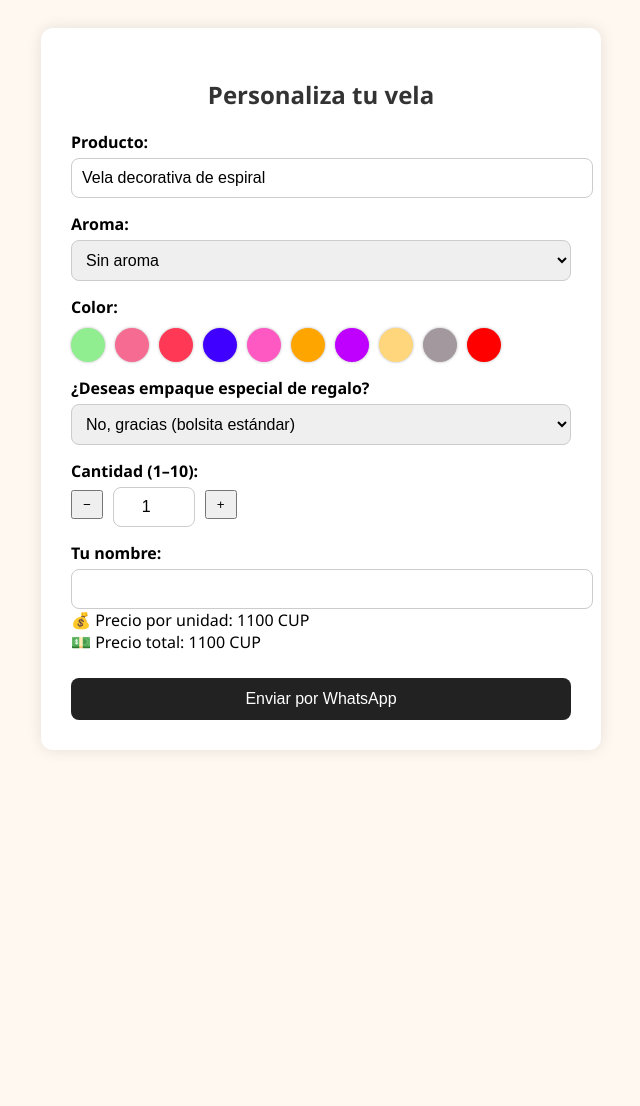
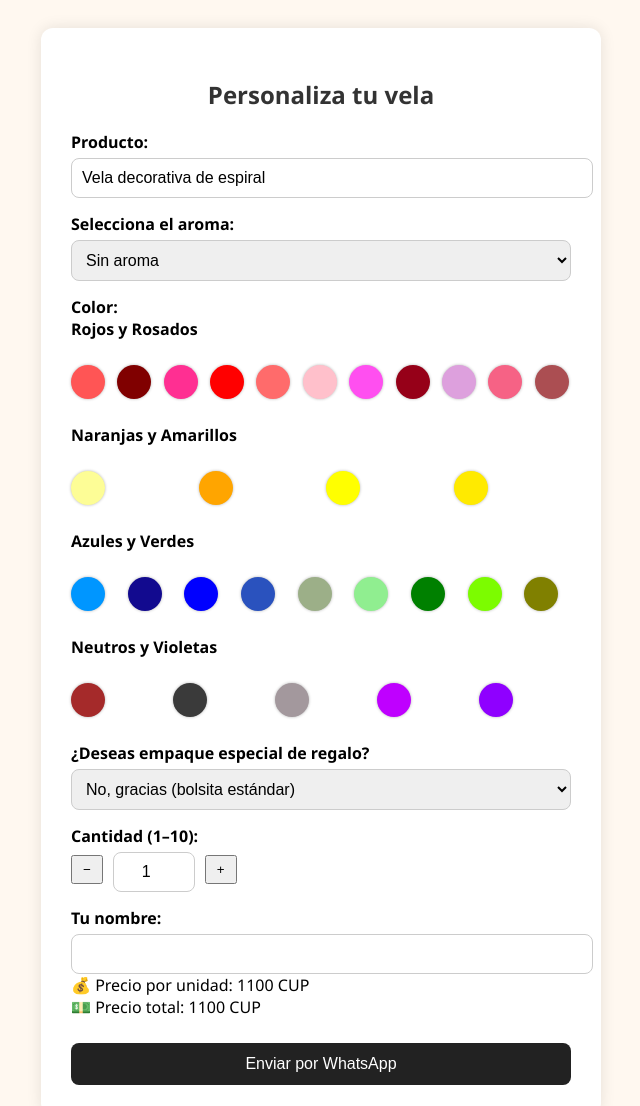
Before and after one commit to Roci01/vela-decorativa-aromatica-espiral, a plain HTML site: page index.html in a window 1280 px wide. Shown: the top 1106 px of the page, without its empty margins (319-959 px from the left). Before the commit the page ends 800 px from the top, so only its background shows below. Drawn offline with Linux system fonts and the light colour scheme.

Commit message:
Update index.html

```diff
--- a/index.html
+++ b/index.html
@@ -41,25 +41,6 @@
     font-size: 1rem;
   }
 
-    .color-options {
-      display: flex;
-      margin-top: 10px;
-      gap: 10px;
-    }
-
-    .color-circle {
-      width: 30px;
-      height: 30px;
-      border-radius: 50%;
-      cursor: pointer;
-      border: 2px solid transparent;
-      box-shadow: 0 0 3px rgba(0,0,0,0.3);
-    }
-
-    .color-circle.selected {
-      border: 2px solid #000;
-    }
-
   .submit-button {
     width: 100%;
     margin-top: 25px;
@@ -83,6 +64,40 @@
     text-align: center;
     color: #000;
   }
+
+  /* 🎨 COLORES VISUALES */
+  .color-group {
+    margin-bottom: 20px;
+  }
+
+  .color-group-title {
+    font-weight: bold;
+    margin-bottom: 10px;
+  }
+
+  .color-grid {
+    display: grid;
+    grid-template-columns: repeat(auto-fit, minmax(35px, 1fr));
+    gap: 10px;
+  }
+
+  .color-option input {
+    display: none;
+  }
+
+  .color-circle {
+    width: 30px;
+    height: 30px;
+    border-radius: 50%;
+    display: inline-block;
+    border: 2px solid transparent;
+    cursor: pointer;
+    box-shadow: 0 0 3px rgba(0,0,0,0.3);
+  }
+
+  .color-option input:checked + .color-circle {
+    border-color: #000;
+  }
 </style>
 </head>
 <body>
@@ -92,38 +107,87 @@
       <label>Producto:</label>
       <input type="text" id="producto" value="Vela decorativa de espiral" readonly />
 
-      <label>Aroma:</label>
+      <label for="aroma">Selecciona el aroma:</label>
       <select id="aroma" onchange="actualizarPrecio()">
         <option value="Sin aroma" selected>Sin aroma</option>
-        <option value="Vainilla">Vainilla</option>
-        <option value="Rosa">Rosa</option>
-        <option value="Arbol">Árbol de té</option>
-        <option value="Menta">Menta</option>
-        <option value="Naranja">Naranja dulce</option>
-        <option value="Limón">Limón</option>
-        <option value="Eucalipto">Eucalipto</option>
-        <option value="Romero">Romero</option>
-        <option value="Incienso">Incienso</option>
-        <option value="Lima">Naranja-lima</option>
-        <option value="Tropical">Aroma Tropical</option>
-        <option value="Canela">Canela</option>
-        <option value="Hierba de limón">Hierba de limón</option>
+        <option value="patchouli">Terroso dulce - Pachuli</option>
+        <option value="sweet orange">Naranja dulce</option>
+        <option value="rose">Rosa</option>
+        <option value="citronella">Hierba cítrica - Citronela</option>
+        <option value="bergamot">Cítrico floral - Bergamota</option>
+        <option value="eucalyptus">Eucalipto</option>
+        <option value="sandalwood">Madera dulce - Sándalo</option>
+        <option value="rosemary">Romero</option>
+        <option value="peppermint">Menta</option>
+        <option value="lavender">Lavanda</option>
+        <option value="tea tree">Árbol de té</option>
+        <option value="clary sage">Hierba suave - Salvia esclarea</option>
+        <option value="chamomile">Manzanilla</option>
+        <option value="jasmine">Jazmín</option>
+        <option value="frankincense">Incienso suave</option>
+        <option value="cinnamon">Canela</option>
+        <option value="geranium">Floral cítrico - Geranio</option>
+        <option value="ylang ylang">Floral dulce exótico - Ylang Ylang</option>
+        <option value="lemon">Limón</option>
       </select>
 
       <label>Color:</label>
-      <div class="color-options" id="colorOptions">
-        <div class="color-circle" style="background-color: #90EE90;" data-color="Verde claro"></div>
-        <div class="color-circle" style="background-color: #f66b92;" data-color="Rosado suave"></div>
-        <div class="color-circle" style="background-color: #ff3855;" data-color="Rojo neón"></div>
-        <div class="color-circle" style="background-color: #3f00ff;" data-color="Azul Ultramarino"></div>
-        <div class="color-circle" style="background-color: #fe59c2;" data-color="Fucsia"></div>
-        <div class="color-circle" style="background-color: #ffa500;" data-color="Naranja"></div>
-        <div class="color-circle" style="background-color: #bf00ff;" data-color="Púrpura"></div>
-        <div class="color-circle" style="background-color: #ffd67b;" data-color="Amarillo pastel"></div>
-        <div class="color-circle" style="background-color: #a3989d;" data-color="Lila grisáceo"></div>
-        <div class="color-circle" style="background-color: red;" data-color="Rojo"></div>
+     <!-- Rojos y Rosados -->
+<div class="color-group">
+  <div class="color-group-title">Rojos y Rosados</div>
+  <div class="color-grid">
+    <label class="color-option"><input type="radio" name="color" value="fluorescent-red" data-nombre="Fluorescent Red"><span class="color-circle" style="background-color:#ff5555;"></span></label>
+    <label class="color-option"><input type="radio" name="color" value="garnet" data-nombre="Garnet"><span class="color-circle" style="background-color:#800000;"></span></label>
+    <label class="color-option"><input type="radio" name="color" value="fluorescent-rose-red" data-nombre="Fluorescent Rose Red"><span class="color-circle" style="background-color:#ff2f92;"></span></label>
+    <label class="color-option"><input type="radio" name="color" value="red" data-nombre="Red"><span class="color-circle" style="background-color:#ff0000;"></span></label>
+    <label class="color-option"><input type="radio" name="color" value="hot-coral" data-nombre="Hot Coral"><span class="color-circle" style="background-color:#ff6b6b;"></span></label>
+    <label class="color-option"><input type="radio" name="color" value="pink" data-nombre="Pink"><span class="color-circle" style="background-color:#ffc0cb;"></span></label>
+    <label class="color-option"><input type="radio" name="color" value="fluorescent-fuchsia" data-nombre="Fluorescent Fuchsia"><span class="color-circle" style="background-color:#ff4ff0;"></span></label>
+    <label class="color-option"><input type="radio" name="color" value="carmine" data-nombre="Carmine"><span class="color-circle" style="background-color:#960018;"></span></label>
+    <label class="color-option"><input type="radio" name="color" value="plum" data-nombre="Plum"><span class="color-circle" style="background-color:#dda0dd;"></span></label>
+    <label class="color-option"><input type="radio" name="color" value="wild-rose" data-nombre="Wild Rose"><span class="color-circle" style="background-color:#f66285;"></span></label>
+    <label class="color-option"><input type="radio" name="color" value="bourbon" data-nombre="Bourbon"><span class="color-circle" style="background-color:#ab4e52;"></span></label>
   </div>
-      <input type="hidden" id="color" />
+</div>
+
+<!-- Naranjas y Amarillos -->
+<div class="color-group">
+  <div class="color-group-title">Naranjas y Amarillos</div>
+  <div class="color-grid">
+    <label class="color-option"><input type="radio" name="color" value="macaron-yellow" data-nombre="Macaron Yellow"><span class="color-circle" style="background-color:#fdfd96;"></span></label>
+    <label class="color-option"><input type="radio" name="color" value="orange" data-nombre="Orange"><span class="color-circle" style="background-color:#ffa500;"></span></label>
+    <label class="color-option"><input type="radio" name="color" value="yellow" data-nombre="Yellow"><span class="color-circle" style="background-color:#ffff00;"></span></label>
+    <label class="color-option"><input type="radio" name="color" value="fluorescent-golden-yellow" data-nombre="Fluorescent Golden Yellow"><span class="color-circle" style="background-color:#ffea00;"></span></label>
+  </div>
+</div>
+
+<!-- Azules y Verdes -->
+<div class="color-group">
+  <div class="color-group-title">Azules y Verdes</div>
+  <div class="color-grid">
+    <label class="color-option"><input type="radio" name="color" value="fluorescent-blue" data-nombre="Fluorescent Blue"><span class="color-circle" style="background-color:#0096ff;"></span></label>
+    <label class="color-option"><input type="radio" name="color" value="ultramarine" data-nombre="Ultramarine"><span class="color-circle" style="background-color:#120a8f;"></span></label>
+    <label class="color-option"><input type="radio" name="color" value="blue" data-nombre="Blue"><span class="color-circle" style="background-color:#0000ff;"></span></label>
+    <label class="color-option"><input type="radio" name="color" value="cerulean-blue" data-nombre="Cerulean Blue"><span class="color-circle" style="background-color:#2a52be;"></span></label>
+    <label class="color-option"><input type="radio" name="color" value="matcha-green" data-nombre="Matcha Green"><span class="color-circle" style="background-color:#9caf88;"></span></label>
+    <label class="color-option"><input type="radio" name="color" value="light-green" data-nombre="Light Green"><span class="color-circle" style="background-color:#90ee90;"></span></label>
+    <label class="color-option"><input type="radio" name="color" value="green" data-nombre="Green"><span class="color-circle" style="background-color:#008000;"></span></label>
+    <label class="color-option"><input type="radio" name="color" value="grass-green" data-nombre="Grass Green"><span class="color-circle" style="background-color:#7cfc00;"></span></label>
+    <label class="color-option"><input type="radio" name="color" value="olive-green" data-nombre="Olive Green"><span class="color-circle" style="background-color:#808000;"></span></label>
+  </div>
+</div>
+
+<!-- Neutros y Violetas -->
+<div class="color-group">
+  <div class="color-group-title">Neutros y Violetas</div>
+  <div class="color-grid">
+    <label class="color-option"><input type="radio" name="color" value="brown" data-nombre="Brown"><span class="color-circle" style="background-color:#a52a2a;"></span></label>
+    <label class="color-option"><input type="radio" name="color" value="black-grey" data-nombre="Black Grey"><span class="color-circle" style="background-color:#3a3a3a;"></span></label>
+    <label class="color-option"><input type="radio" name="color" value="grey-purple" data-nombre="Grey Purple"><span class="color-circle" style="background-color:#a3989d;"></span></label>
+    <label class="color-option"><input type="radio" name="color" value="fluorescent-purple" data-nombre="Fluorescent Purple"><span class="color-circle" style="background-color:#bf00ff;"></span></label>
+    <label class="color-option"><input type="radio" name="color" value="violet" data-nombre="Violet"><span class="color-circle" style="background-color:#8f00ff;"></span></label>
+  </div>
+</div>
 
       <label>¿Deseas empaque especial de regalo?</label>
       <select id="empaqueRegalo" onchange="actualizarPrecio()">
@@ -203,7 +267,8 @@
     function enviarWhatsapp() {
         var producto = document.getElementById('producto').value.trim();
         var aroma = aromaSelect.value.trim();
-        var color = document.getElementById('color').value.trim();
+        var color = document.querySelector('input[name="color"]:checked');
+        color = color ? color.value.trim() : "";;
         var cantidad = parseInt(document.getElementById('cantidad').value.trim(), 10);
         var nombre = document.getElementById('nombre').value.trim();
         var empaque = empaqueSelect.value.trim();
```
Lines whose indentation alone changed are shown as unchanged.
